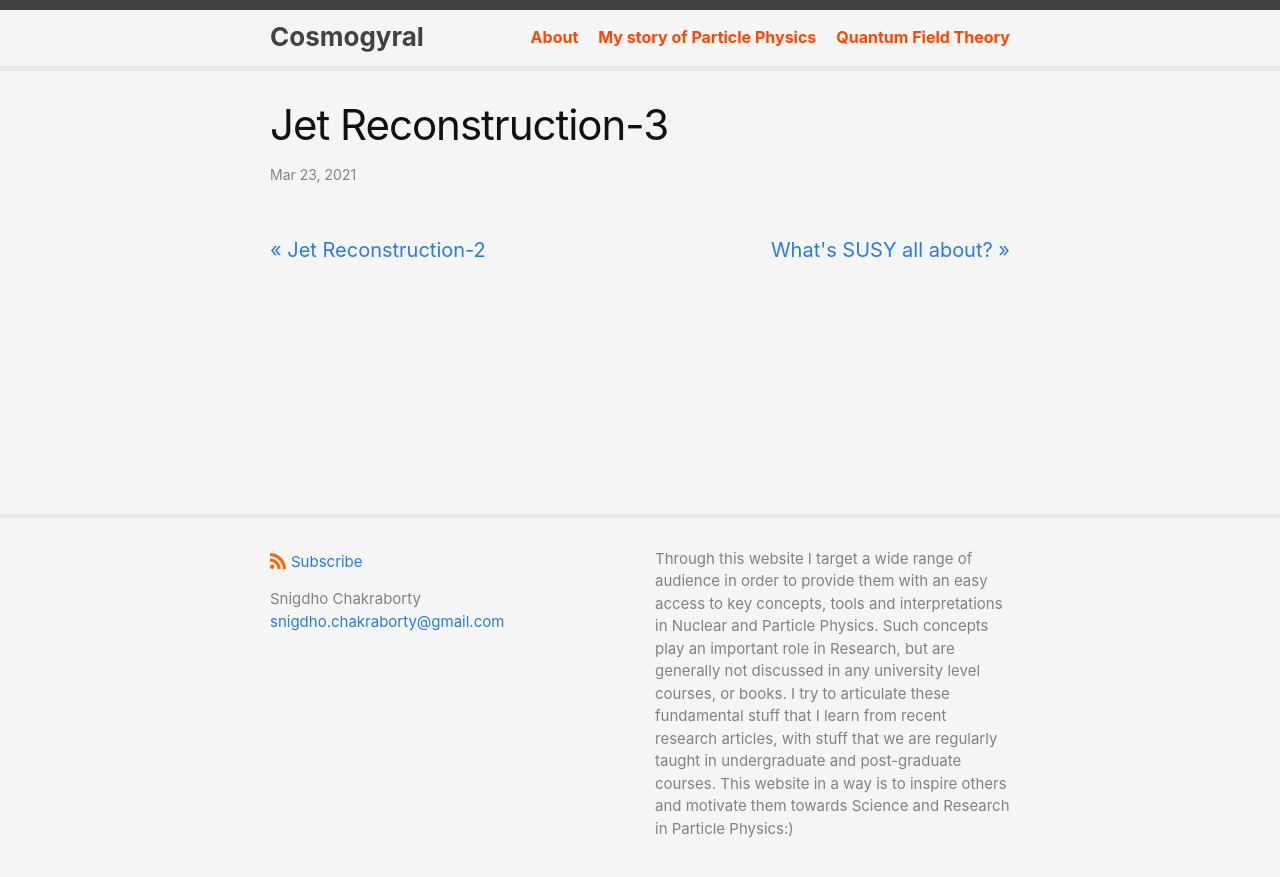
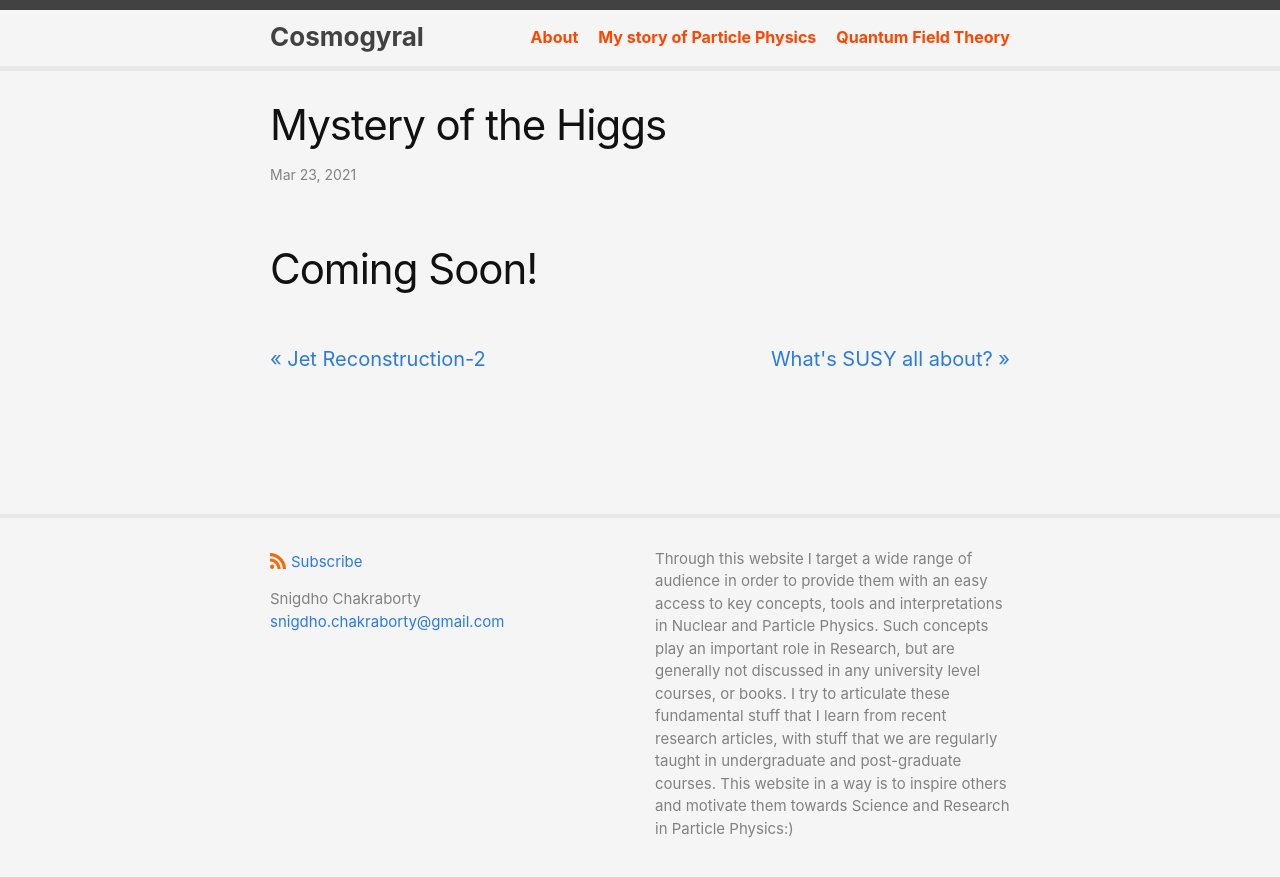
Before and after one commit to snigdhochakraborty/snigdhochakraborty.github.io, a Jekyll site: the page built from _posts/2021-03-23-JetReco2.md, in a window 1280 px wide. Shown: the top 877 px of the page. Built offline with Jekyll 4.4.1, drawn with Linux system fonts in a browser that asks for light colours.

Commit message:
Update 2021-03-23-JetReco2.md

```diff
--- a/_posts/2021-03-23-JetReco2.md
+++ b/_posts/2021-03-23-JetReco2.md
@@ -1,7 +1,8 @@
 ---
 layout: post
-title:  "Jet Reconstruction-3"
+title:  "Mystery of the Higgs"
 date:   2021-03-23 10:48:59 +0530
 categories: ATLAS blogs
 permalink: /jet_reco3/
 ---
+<h1>Coming Soon!</h1>
```
